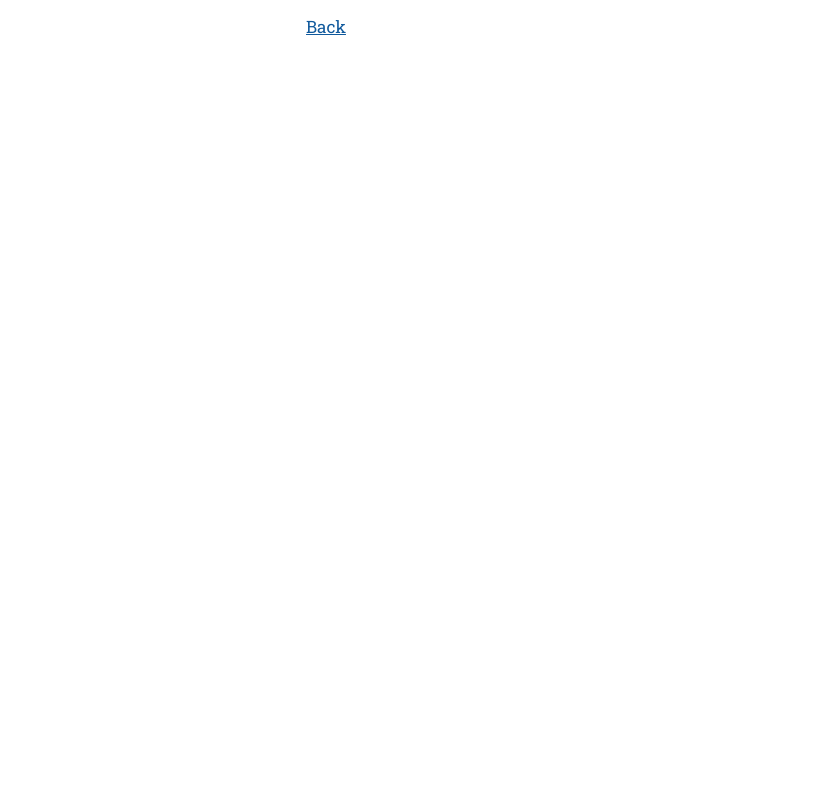
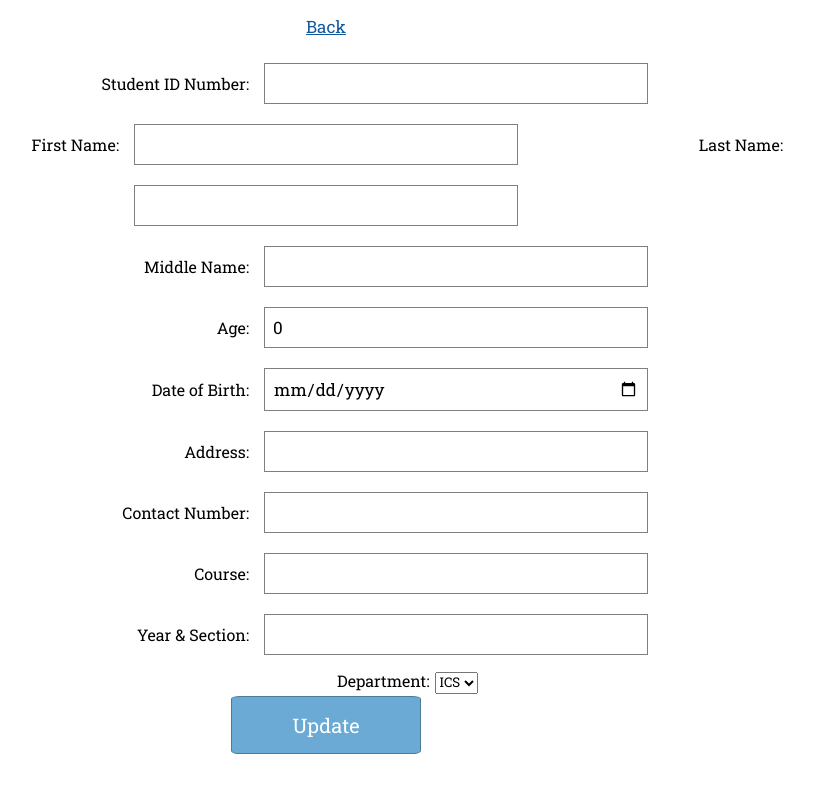
Before and after one commit to garcian5/studentsystem, a React (Create React App) app: page /student-update in a window 1280 px wide. Shown: the top 792 px of the page, without its empty margins (314-1128 px from the left). Built offline with nearby package versions, Linux system fonts and the light colour scheme.

Commit message:
added more functionalities in updatestudent.js

```diff
--- a/src/components/UpdateStudent.js
+++ b/src/components/UpdateStudent.js
@@ -1,18 +1,41 @@
-import React, { Component } from 'react'
+import React, { Component } from 'react';
+
+import students from '../data/students';
 
 export default class UpdateStudent extends Component {
   constructor () {
     super();
     this.state = {
-      student_info: []
+      id: '',
+      firstname: '',
+      lastname: '',
+      middlename: '',
+      dob: '',
+      address: '',
+      contact_num: '',
+      course: '',
+      year_sec: '',
+      age: 0,
+
+      updated: false
     }
   }
 
   componentDidMount() {
     // if our state is not empty we allow access, if it is we deny access to page
     if (this.props.history.location.state !== undefined) {
+      const student_info = this.props.history.location.state[0];
       this.setState({
-        student_info: this.props.history.location.state
+        id: student_info.id,
+        firstname: student_info.firstname,
+        lastname: student_info.lastname,
+        middlename: student_info.middlename,
+        dob: student_info.dob,
+        address: student_info.address,
+        contact_num: student_info.contact,
+        course: student_info.course,
+        year_sec: student_info.yearsection,
+        age: student_info.age
       })
     }
   }
@@ -23,11 +46,135 @@ export default class UpdateStudent extends Component {
     this.props.history.push('/student-directory', this.props.history.location.state);
   }
 
+  handleInputChange = (event) => {
+    const {name, value} = event.target;
+    this.setState({
+      [name]: value
+    })
+  }
+
+  updateStudent = (event) => {
+    event.preventDefault();
+    const {id, firstname, middlename, lastname, dob, address, age, contact_num, course, year_sec} = this.state;
+    // loop through list of students, find student to update by id
+    for (const student of students) {
+      // change student info by id and then break loop after update
+      if (student.id === id) {
+        student.id = id;
+        student.firstname = firstname;
+        student.lastname = lastname;
+        student.middlename = middlename;
+        student.dob = dob;
+        student.address = address;
+        student.age = age;
+        student.contact = contact_num;
+        student.course = course;
+        student.yearsection = year_sec;
+        break;
+      }
+    }
+    this.setState({
+      updated: true
+    })
+  }
+
   render() {
     console.log(this.state.student_info)
     return (
       <div>
         <button className='back-btn link-style-btn' onClick={this.backBtnClicked}>Back</button>
+
+        <form onSubmit={this.updateStudent}>
+          <label>Student ID Number: </label>
+          <input
+            type = "text"
+            name = "id"
+            value = {this.state.id}
+            onChange = {this.handleInputChange}
+            required
+          /> <br />
+          <label>First Name: </label>
+          <input
+            type = "text"
+            name = "firstname"
+            value = {this.state.firstname}
+            onChange = {this.handleInputChange}
+            required
+          />
+          <label>Last Name: </label>
+          <input
+            type = "text"
+            name = "lastname"
+            value = {this.state.lastname}
+            onChange = {this.handleInputChange}
+            required
+          /> <br />
+          <label>Middle Name: </label>
+          <input
+            type = "text"
+            name = "middlename"
+            value = {this.state.middlename}
+            onChange = {this.handleInputChange}
+            required
+          /> <br />
+          <label>Age: </label>
+          <input
+            type = "number"
+            name = "age"
+            value = {this.state.age}
+            onChange = {this.handleInputChange}
+            required
+          /> <br />
+          <label>Date of Birth: </label>
+          <input
+            type = "Date"
+            name = "dob"
+            value = {this.state.dob}
+            onChange = {this.handleInputChange}
+            required
+          /> <br />
+          <label>Address: </label>
+          <input
+            type = "text"
+            name = "address"
+            value = {this.state.address}
+            onChange = {this.handleInputChange}
+            required
+          /> <br />
+          <label>Contact Number: </label>
+          <input
+            type = "text"
+            name = "contact_num"
+            value = {this.state.contact_num}
+            onChange = {this.handleInputChange}
+            required
+          /> <br />
+          <label>Course: </label>
+          <input
+            type = "text"
+            name = "course"
+            value = {this.state.course}
+            onChange = {this.handleInputChange}
+            required
+          /> <br />
+          <label>Year & Section: </label>
+          <input
+            type = "text"
+            name = "year_sec"
+            value = {this.state.year_sec}
+            onChange = {this.handleInputChange}
+            required
+          /> <br />
+
+          <label>Department: </label>
+          <select name="departments">
+            <option value="ICS">ICS</option>
+          </select> <br />
+
+          <button>Update {this.state.lastname}</button>
+        </form>
+
+        {this.state.updated ? <p>{this.state.firstname} successfully updated!</p> : null}
       </div>
     )
   }
```
Also changed, not shown: 1 other file (tests, documents, lock files or other folders).
